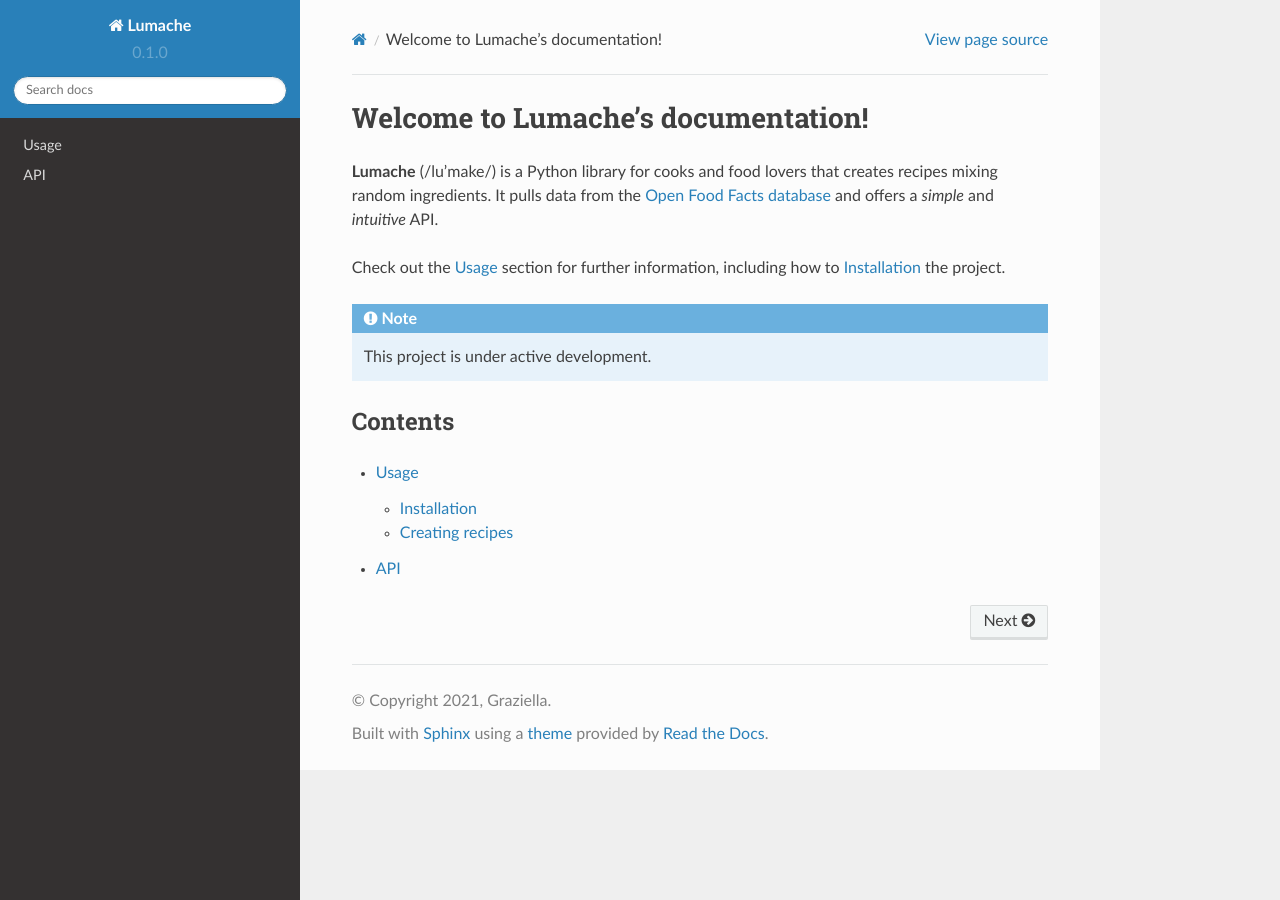
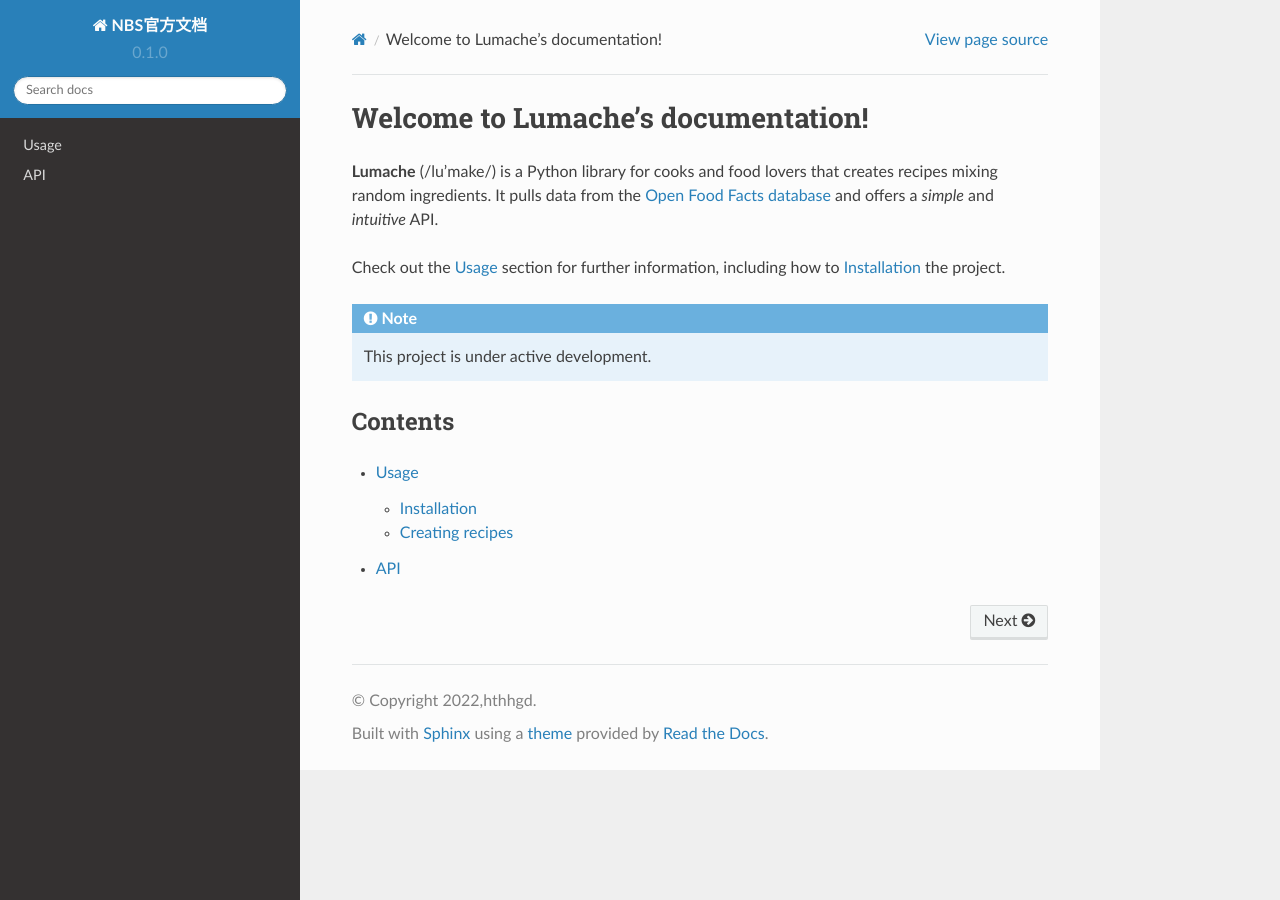
Before and after one commit to hthhgd/NBS-doc, a Sphinx documentation site: the page built from docs/source/index.rst, in a window 1280 px wide. Built offline with Sphinx 7.4.7 and the Read the Docs theme 2.0.0, drawn with Linux system fonts in a browser that asks for light colours.

Commit message:
Update conf.py

```diff
--- a/docs/source/conf.py
+++ b/docs/source/conf.py
@@ -2,9 +2,9 @@
 
 # -- Project information
 
-project = 'Lumache'
-copyright = '2021, Graziella'
-author = 'Graziella'
+project = 'NBS官方文档'
+copyright = '2022,hthhgd'
+author = 'hthhgd'
 
 release = '0.1'
 version = '0.1.0'
```
